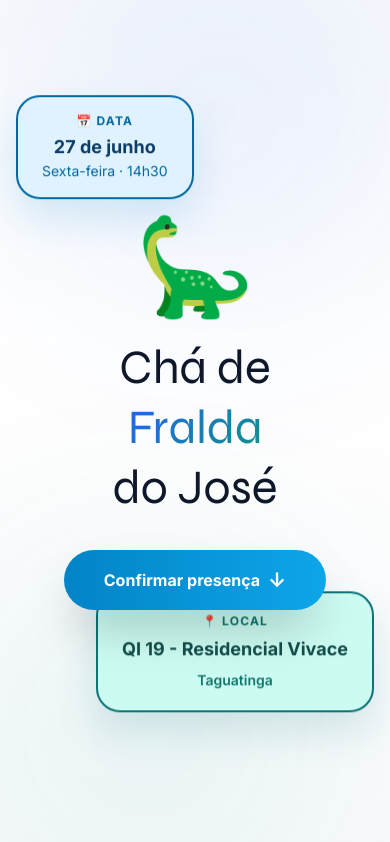
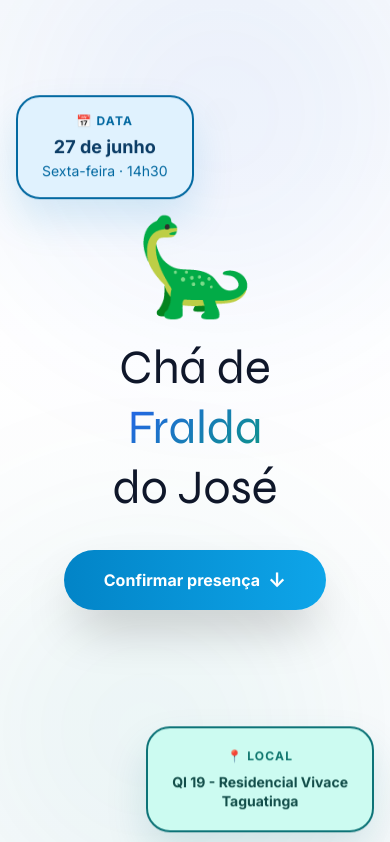
Before and after one commit to pholiveira-dev/cha-jose, a React (Vite) app: page / in a window 390 px wide. Shown: the top 842 px of the page. Built offline with nearby package versions, Linux system fonts and the light colour scheme.

Commit message:
ajuste para o mobile do card local

```diff
--- a/src/App.jsx
+++ b/src/App.jsx
@@ -242,7 +242,7 @@ export default function App() {
         </div>
 
         <div
-          className="absolute bottom-32 right-4 sm:right-6 animate-float"
+          className="absolute bottom-2 right-4 sm:right-6 animate-float"
           style={{ animationDelay: "0.3s" }}
         >
           <div
@@ -256,10 +256,8 @@ export default function App() {
             <p className="text-xs font-bold uppercase tracking-widest text-teal-700 mb-2">
               📍 Local
             </p>
-            <p className="text-lg font-bold text-teal-900 leading-snug">
-              QI 19 - Residencial Vivace
-            </p>
-            <p className="text-sm text-teal-700 font-semibold mt-2">
+            <p className="text-sm font-bold text-teal-900 leading-snug">
+              QI 19 - Residencial Vivace<br />
               Taguatinga
             </p>
           </div>
```
